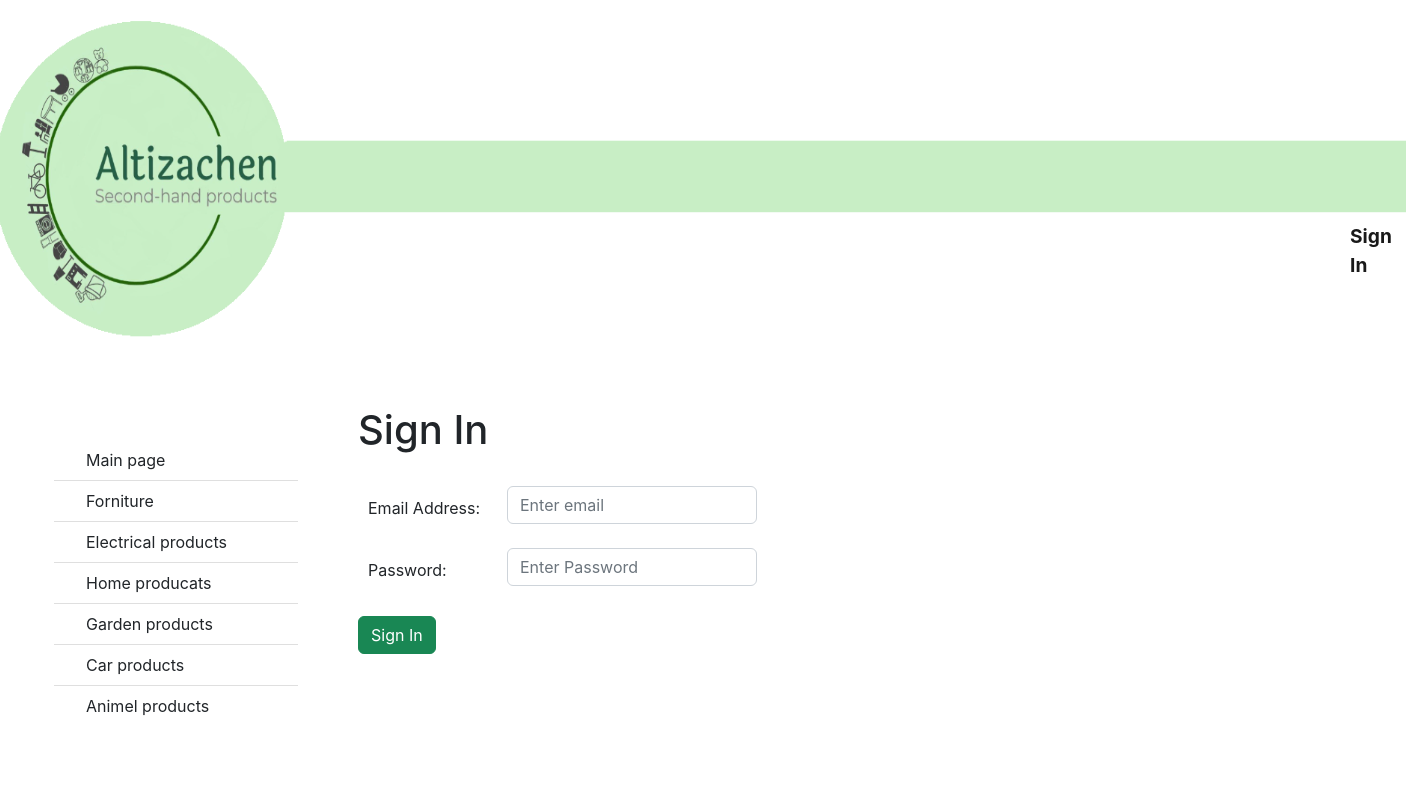
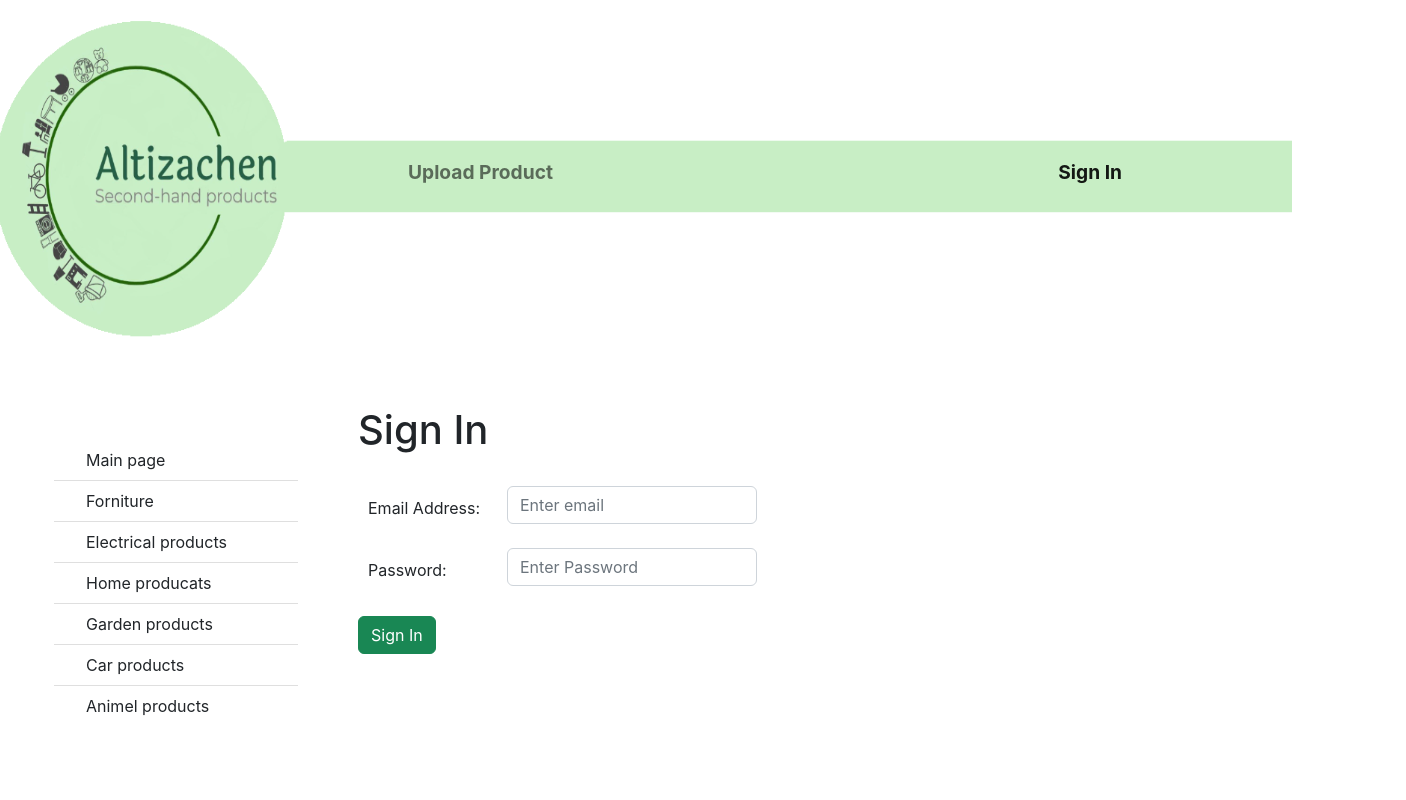
Before and after one commit to matan1440/WEB_Project, a React (Create React App) app in the folder frontend/: page /login in a window 1280 px wide. Shown: the top 800 px of the page, 1406 px wide, since content can reach past the window. Built offline with nearby package versions, Linux system fonts and the light colour scheme.

Commit message:
- Creating a button to create a new ad on the home page (even for non-users - anonymous) - To fix the layout of the ad upload button at the top of the page which will only be in the radius of the button

```diff
--- a/frontend/src/App.js
+++ b/frontend/src/App.js
@@ -38,27 +38,25 @@ function App() {
               <div class="col-md-auto" >
                   <Container >
                   <Nav className='me-auto'>
-                    {user && (
-                      <Link to='/upload' className='nav-link'style={{padding: '155px 1px 10px 400px', fontWeight: 'bold', fontSize: '1.2rem', fontfamily:'Ariel'}}>
+                      <Link to='/upload' className='nav-link'style={{position: "absolute", top: "150px" , left: "400px", fontWeight: 'bold', fontSize: '1.2rem', fontfamily:'Ariel'}}>
                         Upload Product
                       </Link>
-                    )}
 
                   </Nav>
 
                   </Container>
-              </div>
 
-              <div class="col-md-auto" >
-                  <Nav className='ml-auto' style={{padding: '150px 1px 10px 750px', fontfamily:'Ariel',  fontWeight: 'bold', fontSize: '1.2rem'}}>
-                    {user ? (
+                  <Nav className='ml-auto' style={{position: "absolute", top: "150px" , right: "150px", fontfamily:'Ariel',  fontWeight: 'bold', fontSize: '1.2rem'}}>
+                    {user && (
                       <NavDropdown title={user.name} id='username'>
                         <NavDropdown.Item onClick={logoutHandler}>
                           Logout
                         </NavDropdown.Item>
                       </NavDropdown>
-                    ) : (
-                      <LinkContainer to='/login' style={{padding: '5px 1px 10px 600px ', fontfamily:'Ariel',  fontWeight: 'bold', fontSize: '1.2rem'}}>
+                    ) }
+
+                    {!user && (
+                      <LinkContainer to='/login' style={{fontfamily:'Ariel',  fontWeight: 'bold', fontSize: '1.2rem'}}>
                         <Nav.Link>
                           <i className='fas fa-user' ></i> Sign In
                         </Nav.Link>
--- a/frontend/src/screens/CarsScreen.js
+++ b/frontend/src/screens/CarsScreen.js
@@ -51,7 +51,7 @@ function CarsScreen() {
         <div class="card-body" >
         <h1 style={{fontWeight: 'bold', textAlign: "center"}}>Car Products </h1>
 
-                   <div className='products'>
+            <div className='products'>
                 {products.filter(products => products.category === 5).map((product) => (
                   <Col
                     className='align-items-stretch d-flex'
--- a/frontend/src/screens/MainScreen.js
+++ b/frontend/src/screens/MainScreen.js
@@ -47,8 +47,7 @@ function MainScreen() {
 
   return (
 
-
-    <div class="card text-center">
+        <div class="card text-center">
           <div class="card-header">
             <ul class="nav nav-tabs card-header-tabs">
               <li class="nav-item">
@@ -65,7 +64,13 @@ function MainScreen() {
             </ul>
         </div>
 
+
+
         <div class="card-body">
+
+          <div id="carouselExample" class="carousel slide">
+            <div class="carousel-inner">
+              <div class="carousel-item active">
 
                 <div>
                    <div className='products'>
@@ -110,9 +115,21 @@ function MainScreen() {
                 ))}
               </div>
             </div>
-
+            </div>
+            </div>
+            </div>
+            <button class="carousel-control-prev" type="button" data-bs-target="#carouselExample" data-bs-slide="prev">
+            <span class="carousel-control-prev-icon" aria-hidden="true"></span>
+            <span class="visually-hidden">Previous</span>
+            </button>
+            <button class="carousel-control-next" type="button" data-bs-target="#carouselExample" data-bs-slide="next">
+            <span class="carousel-control-next-icon" aria-hidden="true"></span>
+            <span class="visually-hidden">Next</span>
+            </button>
           </div>
     </div>
+
+
 
 
   );
```
Also changed, not shown: frontend/package.json (+11 -6 lines), frontend/src/screens/AnimelsScreen.js (+3 -5 lines), 1 other file (tests, documents, lock files or other folders).
